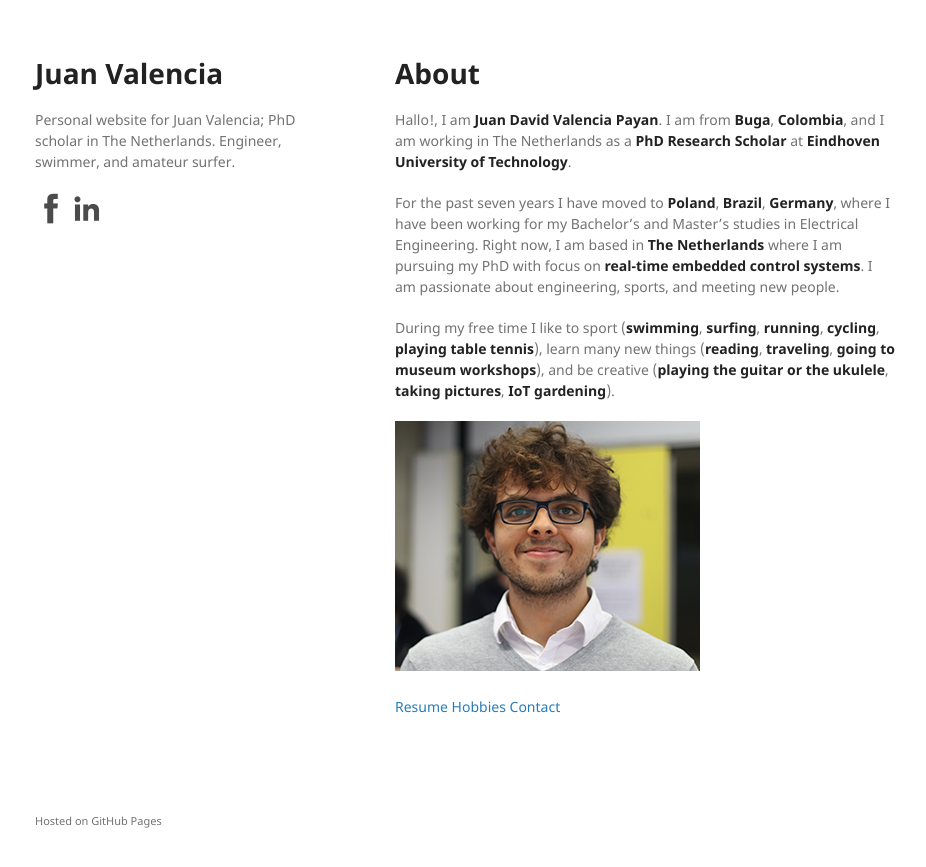
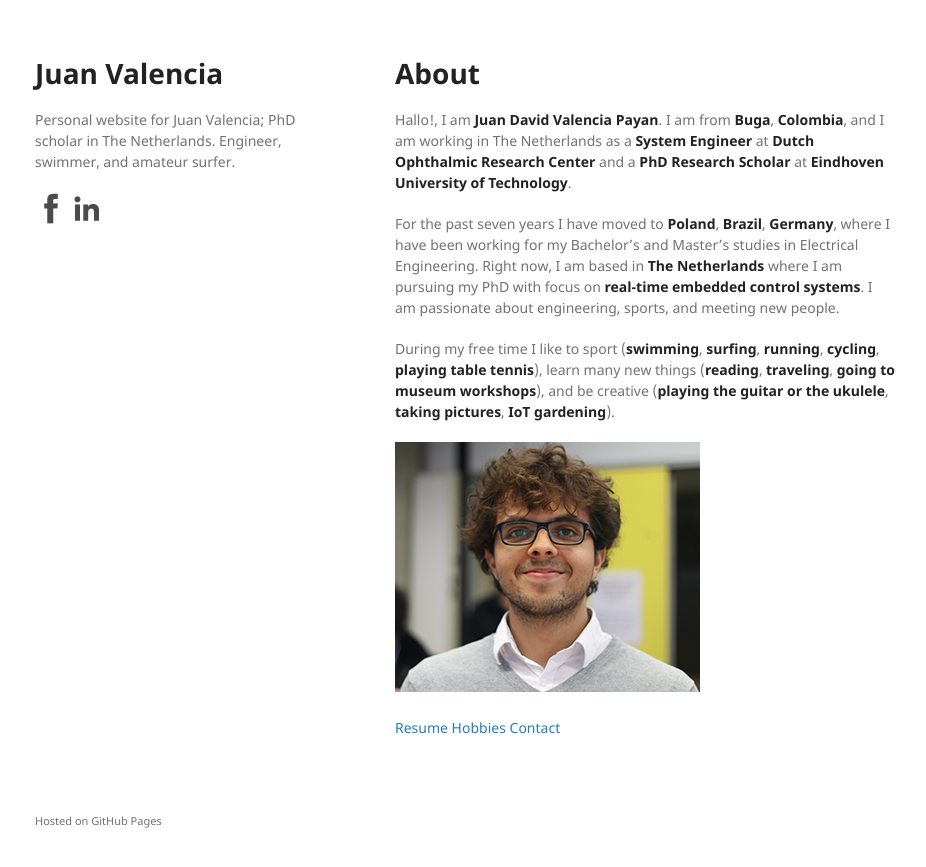
Before and after one commit to juanvalen15/juanvalen15.github.io, a Jekyll site: the page built from index.md, in a window 1280 px wide. Shown: the top 867 px of the page, without its empty margins (175-1101 px from the left). Built offline with Jekyll 4.4.1, drawn with Linux system fonts in a browser that asks for light colours; our own code applies the rules of GitHub Pages for plain Markdown files.

Commit message:
Update index.md
updated bio

```diff
--- a/index.md
+++ b/index.md
@@ -4,7 +4,7 @@ layout: default
 
 # [](#header-1)About
 
-Hallo!, I am **Juan David Valencia Payan**. I am from **Buga**, **Colombia**, and I am working in The Netherlands as a **PhD Research Scholar** at **Eindhoven University of Technology**.
+Hallo!, I am **Juan David Valencia Payan**. I am from **Buga**, **Colombia**, and I am working in The Netherlands as a **System Engineer** at **Dutch Ophthalmic Research Center** and a **PhD Research Scholar** at **Eindhoven University of Technology**.
 
 For the past seven years I have moved to **Poland**, **Brazil**, **Germany**, where I have been working for my Bachelor's and Master's studies in Electrical Engineering. Right now, I am based in **The Netherlands** where I am pursuing my PhD with focus on **real-time embedded control systems**. I am passionate about engineering, sports, and meeting new people.
 
```
